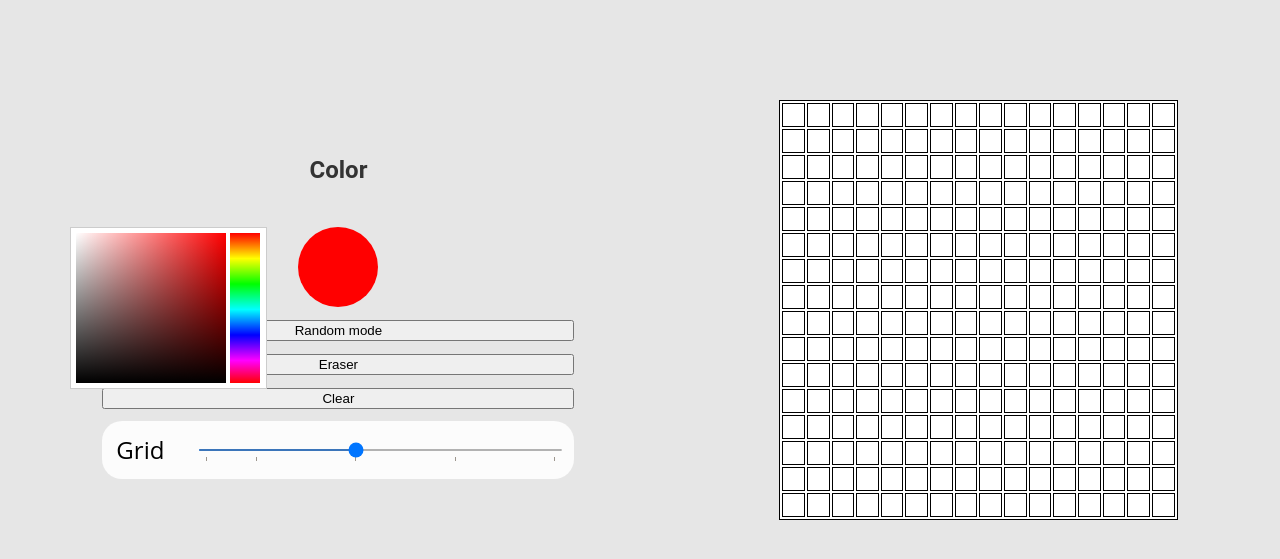
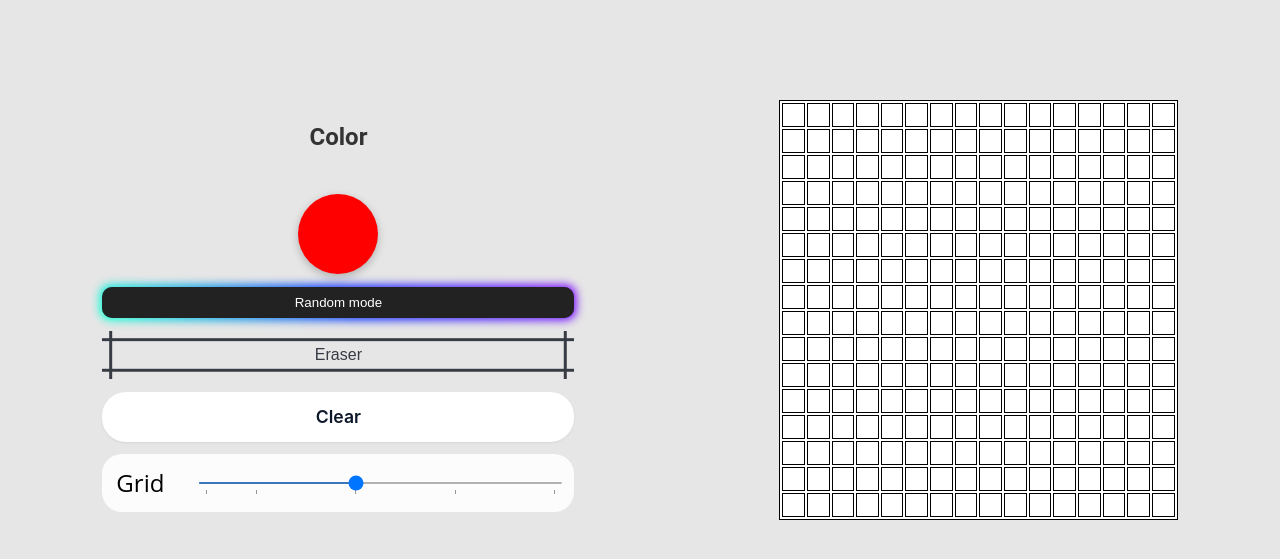
Before and after one commit to schaulet207/odin-etchasketch, a plain HTML site: page index.html in a window 1280 px wide. Shown: the part 129-688 px from the top of the page. Drawn offline with Linux system fonts and the light colour scheme.

Commit message:
Complete butttons styling, just need to finish grid size slider html, css and JS

```diff
--- a/etchASketch.js
+++ b/etchASketch.js
@@ -28,7 +28,6 @@ erase.addEventListener("click", function() {
     });
 
 // Random color mode - picks one of 8 random colors whenever a field is highlighted
-
 function random () {
     randomMode.addEventListener("click", function() {
         mode = 2;
@@ -115,8 +114,8 @@ random();
 
 // clear the grid when the clear button is clicked
 clear.addEventListener("click", function() {
-const cells = grid.getElementsByTagName("td");
-for (const cell of cells) {
+var cells = grid.getElementsByTagName("td");
+for (var cell of cells) {
     cell.style.backgroundColor = "white";
     }
 });
@@ -145,6 +144,8 @@ var width2 = colorStrip.width;
 var height2 = colorStrip.height;
 
 var colorLabel = document.getElementById('color-label');
+document.getElementById("color-input").checked = false;
+
 
 var x = 0;
 var y = 0;
@@ -167,6 +168,7 @@ ctx2.fillStyle = grd1;
 ctx2.fill();
 
 function click(e) {
+  document.getElementById("color-input").checked = true;
   x = e.offsetX;
   y = e.offsetY;
   mode = 3;
--- a/index.html
+++ b/index.html
@@ -3,7 +3,7 @@
 <head>
     <meta charset="UTF-8">
     <meta http-equiv="X-UA-Compatible" content="IE=edge">
-    <meta name="viewport" content="width=device-width, initial-scale=1.0">
+    <meta name="viewport" content="width=devieeeeeeeee-width, initial-scale=1.0">
     <link rel="stylesheet" href="style.css">
     <script src="etchASketch.js" defer></script>
     <link rel="apple-touch-icon" sizes="180x180" href="./img/apple-touch-icon.png">
@@ -33,14 +33,14 @@
                 <div class="top-section">
                     <label for="color-input" id="color-label" style="background-color: red"></label>
                     <input type="checkbox" id="color-input" checked></input>
-                    <div id="color-picker">
+                    <div id = "color-picker">
                     <canvas id="color-block" height="150" width="150"></canvas>
                     <canvas id="color-strip" height="150" width="30"></canvas>
                     </div>
                 </div>
-                <button class="random-mode" id="randomMode">Random mode</button>
-                <button class="erase" id="erase">Eraser</button>
-                <button class="clear" id="clear">Clear</button>
+                <button class="random-mode" id="randomMode" role="button">Random mode</button>
+                <button class="erase" id="erase" role="button">Eraser</button>
+                <button class="clear" id="clear" role="button">Clear</button>
                 <div class="slider">
                     <label for="fader">Grid</label>
                     <input type="range" min="4" max="32" value="16" id="slider"
--- a/style.css
+++ b/style.css
@@ -86,6 +86,145 @@ a {
     justify-content: space-around;
     padding: 8vw;
 }
+/*Random Mode Button*/
+.random-mode {
+  padding: 0.6em 2em;
+  border: none;
+  outline: none;
+  color: rgb(255, 255, 255);
+  background: #111;
+  cursor: pointer;
+  position: relative;
+  z-index: 0;
+  border-radius: 10px;
+  user-select: none;
+  -webkit-user-select: none;
+  touch-action: manipulation;
+}
+
+.random-mode:before {
+  content: "";
+  background: linear-gradient(
+    45deg,
+    #ff0000,
+    #ff7300,
+    #fffb00,
+    #48ff00,
+    #00ffd5,
+    #002bff,
+    #7a00ff,
+    #ff00c8,
+    #ff0000
+  );
+  position: absolute;
+  top: -2px;
+  left: -2px;
+  background-size: 400%;
+  z-index: -1;
+  filter: blur(5px);
+  -webkit-filter: blur(5px);
+  width: calc(100% + 4px);
+  height: calc(100% + 4px);
+  animation: glowing-button-85 20s linear infinite;
+  transition: opacity 0.3s ease-in-out;
+  border-radius: 10px;
+}
+
+@keyframes glowing-button-85 {
+  0% {
+    background-position: 0 0;
+  }
+  50% {
+    background-position: 400% 0;
+  }
+  100% {
+    background-position: 0 0;
+  }
+}
+
+.random-mode:after {
+  z-index: -1;
+  content: "";
+  position: absolute;
+  width: 100%;
+  height: 100%;
+  background: #222;
+  left: 0;
+  top: 0;
+  border-radius: 10px;
+}
+
+/*Eraser Button*/
+.erase {
+    --b: 3px;   /* border thickness */
+    --s: .45em; /* size of the corner */
+    --color: #373B44;
+
+    padding: calc(.5em + var(--s)) calc(.9em + var(--s));
+    color: var(--color);
+    --_p: var(--s);
+    background:
+      conic-gradient(from 90deg at var(--b) var(--b),#0000 90deg,var(--color) 0)
+      var(--_p) var(--_p)/calc(100% - var(--b) - 2*var(--_p)) calc(100% - var(--b) - 2*var(--_p));
+    transition: .3s linear, color 0s, background-color 0s;
+    outline: var(--b) solid #0000;
+    outline-offset: .6em;
+    font-size: 16px;
+
+    border: 0;
+
+    user-select: none;
+    -webkit-user-select: none;
+    touch-action: manipulation;
+  }
+
+  .erase:hover,
+  .erase:focus-visible{
+    --_p: 0px;
+    outline-color: var(--color);
+    outline-offset: .05em;
+  }
+
+  .erase:active {
+    background: var(--color);
+    color: #fff;
+  }
+
+/*Clear Button*/
+.clear {
+  background-color: #fff;
+  border: 0 solid #e2e8f0;
+  border-radius: 1.5rem;
+  box-sizing: border-box;
+  color: #0d172a;
+  cursor: pointer;
+  display: inline-block;
+  font-family: "Basier circle",-apple-system,system-ui,"Segoe UI",Roboto,"Helvetica Neue",Arial,"Noto Sans",sans-serif,"Apple Color Emoji","Segoe UI Emoji","Segoe UI Symbol","Noto Color Emoji";
+  font-size: 1.1rem;
+  font-weight: 600;
+  line-height: 1;
+  padding: 1rem 1.6rem;
+  text-align: center;
+  text-decoration: none #0d172a solid;
+  text-decoration-thickness: auto;
+  transition: all .1s cubic-bezier(.4, 0, .2, 1);
+  box-shadow: 0px 1px 2px rgba(166, 175, 195, 0.25);
+  user-select: none;
+  -webkit-user-select: none;
+  touch-action: manipulation;
+}
+
+.clear:hover {
+  background-color: #1e293b;
+  color: #fff;
+}
+
+@media (min-width: 768px) {
+  .button-81 {
+    font-size: 1.125rem;
+    padding: 1rem 2rem;
+  }
+}
 
 #grid {
     border: 1px solid black;
@@ -157,17 +296,18 @@ h2 {
     width: 80px;
     border-radius: 50%;
     cursor: pointer;
+    box-shadow: rgba(0, 0, 0, 0.24) 0px 3px 8px;
 }
 
 #color-label:hover {
-    transform: scale(1.2);
+    transform: scale(1.1);
 }
 
 
 .top-section {
     display: flex;
     flex-direction: row;
-    justify-content: center;
+    justify-content: space-around;
 }
 
 #color-input:checked ~ #color-picker {
@@ -177,6 +317,7 @@ h2 {
 #color-picker {
 position: absolute;
 left: 70px;
+top: 200px;
 background-color: white;
 height: 150px;
 width: 185px;
```
Also changed, not shown: 1 other file.
